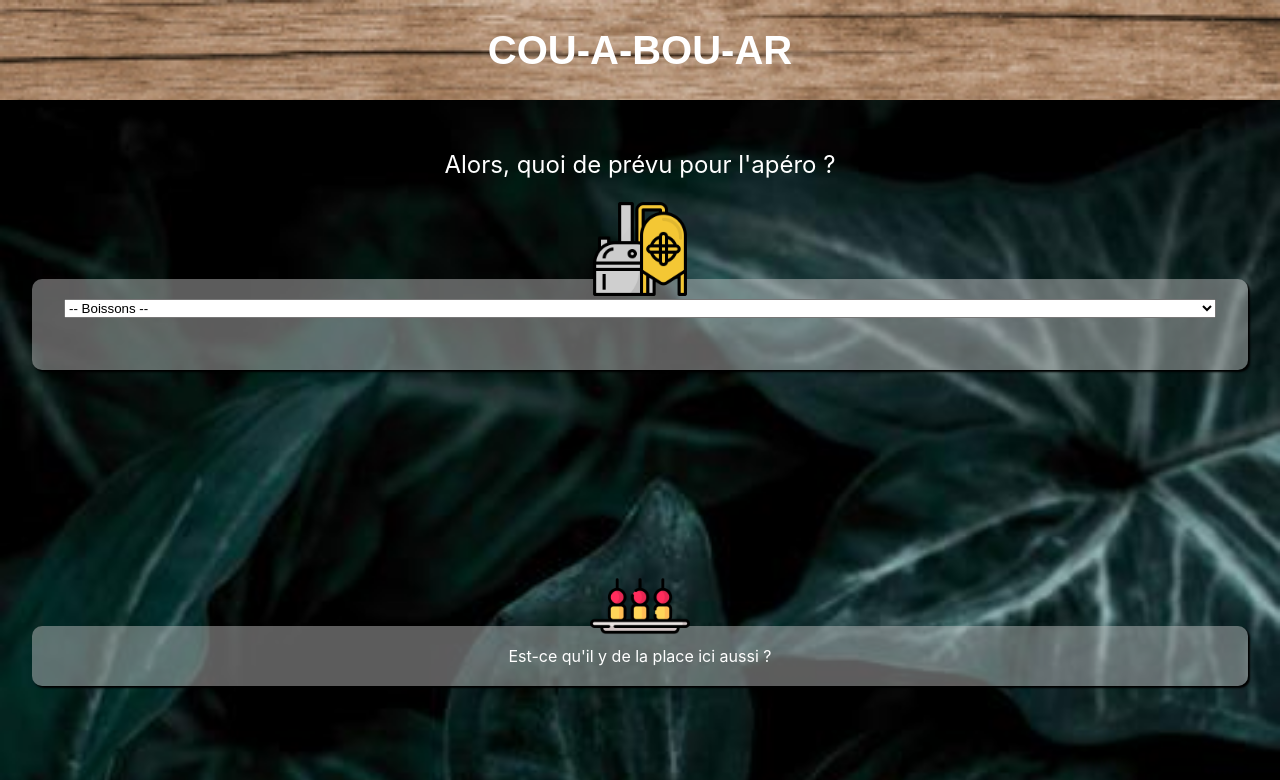
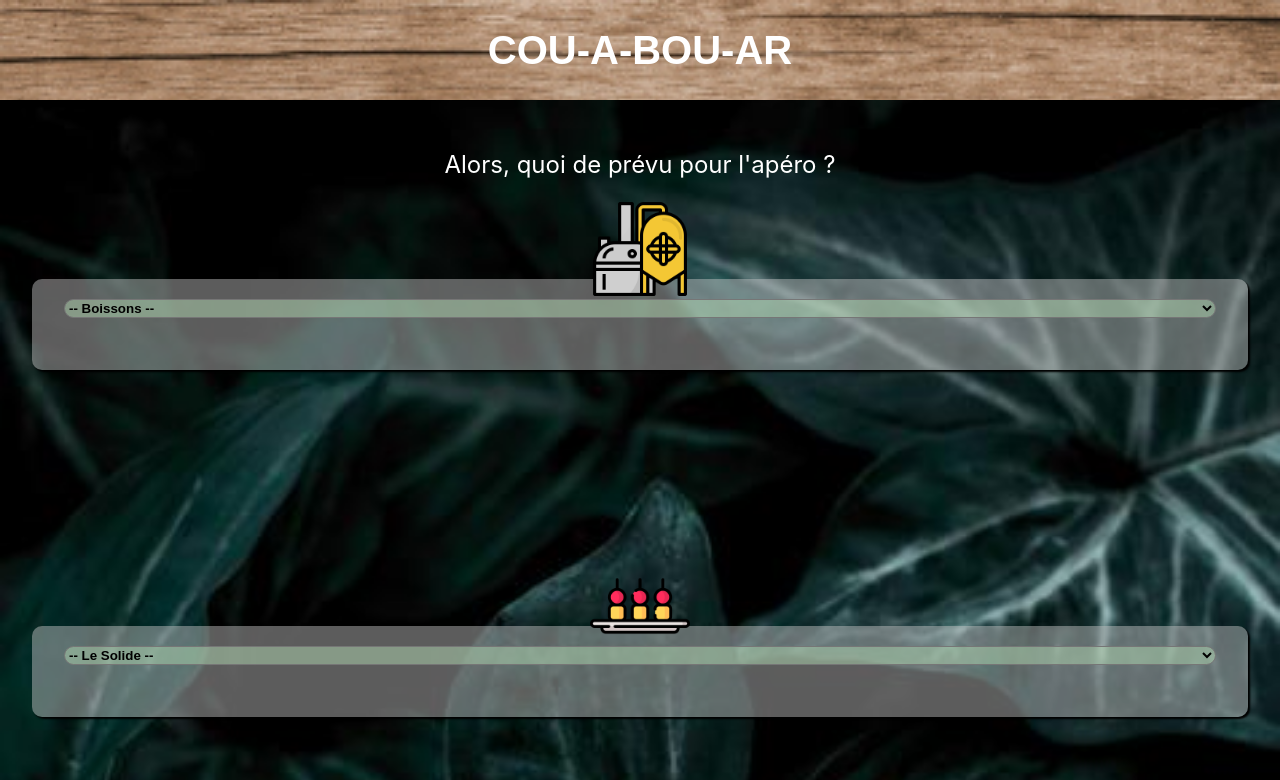
Before and after one commit to Claiirou/hackathon1, a React (Create React App) app: page /calculateur in a window 1280 px wide. Shown: the top 780 px of the page. Built offline with nearby package versions, Linux system fonts and the light colour scheme; a web font is replaced by a local one.

Commit message:
putain con ça marche

```diff
--- a/src/pages/Calculateur.jsx
+++ b/src/pages/Calculateur.jsx
@@ -8,16 +8,36 @@ import bieres from '../assets/bieres.json';
 import softs from '../assets/softs.json';
 import saucisson from '../assets/saucissonOlive.json';
 import bottle from '../assets/bottle.png';
+import nuts from '../assets/nuts.png';
 
 function Calculateur() {
   const [isChosen, setIsChosen] = useState('');
   const [usersChoice] = useState([]);
+  const [isChosenFood, setIsChosenFood] = useState('');
+  const [usersChoiceFood] = useState([]);
+  const [toutLalcool] = useState([...alcool, ...bieres, ...softs]);
+  const [touteLaBouffe] = useState([...saucisson, ...apero]);
 
-function pickOne (value) {
-  usersChoice.push(value);
+  function pickOneDrink (value) {
   setIsChosen(value);
+  usersChoice.push(toutLalcool.filter((oui) => oui.nom_francais === value)[0]);
 }
-console.log(isChosen);
+
+  function pickOneFood (value) {
+    setIsChosenFood(value);
+  usersChoiceFood.push(touteLaBouffe.filter((non) => non.nom_francais === value)[0]);
+}
+  function addItAllUp() {
+    const syntheseAlcool = [];
+    usersChoice.forEach(ouestcequonva => syntheseAlcool.push(ouestcequonva.impact_environnemental['Changement climatique'].synthese / 2));
+    const syntheseFood = [];
+    usersChoiceFood.forEach(ouestcequonva => syntheseFood.push(ouestcequonva.impact_environnemental['Changement climatique'].synthese / 10));
+const summedArray = [...syntheseAlcool, ...syntheseFood];
+const totalScore =  summedArray.reduce((previousValue, currentValue) => previousValue + currentValue, 0) / (250 / 52);
+console.log(totalScore);
+console.log(syntheseAlcool);
+console.log(syntheseFood);
+}
 
   return (
     <div className="calculateurContent">
@@ -26,42 +46,62 @@ console.log(isChosen);
       </div>
       <div className="selectBottle">
         <img src={brewery} alt="brewery" className="breweryImg" />
+
         <div className="bottleContent">
-
-        <select
+          <select
           className="beer-input"
           value={isChosen}
-          onChange={(e) => pickOne(e.target.value)}>
+          onChange={(e) => pickOneDrink(e.target.value)}>
             <option key={''}
             value={''}>-- Boissons --</option>
           {bieres.map((bot) =>
-        (<option
+            (<option
           key={bot.ciqual_AGB}
           value={bot.nom_francais}>{bot.nom_francais}</option>))}
           {alcool.map((bot) =>
-        (<option
+            (<option
           key={bot.ciqual_AGB}
           value={bot.nom_francais}>{bot.nom_francais}</option>))}
           {softs.map((bot) =>
-        (<option
+            (<option
           key={bot.ciqual_AGB}
           value={bot.nom_francais}>{bot.nom_francais}</option>))}
           </select>
 
           {usersChoice.map((u) => (
             <div className="drinks-added">
-              <img src={bottle} alt={u}/>
-              <p>{u}</p></div>
+              <img src={bottle} alt={u.nom_francais}/>
+              <p>{u.nom_francais}</p></div>
           ))}
           </div>
         </div>
       <div className="selectAperitif">
         <img src={aperitif} alt="aperitif" className="aperitifImg" />
         <div className="aperitifContent">
-          Est-ce qu'il y de la place ici aussi ?
-        </div>
+
+        <select
+          className="beer-input"
+          value={isChosenFood}
+          onChange={(e) => pickOneFood(e.target.value)}>
+            <option key={''}
+            value={''}>-- Le Solide --</option>
+          {saucisson.map((bot) =>
+            (<option
+          key={bot.ciqual_AGB}
+          value={bot.nom_francais}>{bot.nom_francais}</option>))}
+          {apero.map((bot) =>
+            (<option
+          key={bot.ciqual_AGB}
+          value={bot.nom_francais}>{bot.nom_francais}</option>))}
+          </select>
+          {usersChoiceFood.map((u) => (
+            <div className="food-added">
+              <img src={nuts} alt={u.nom_francais}/>
+              <p>{u.nom_francais}</p></div>
+          ))}
+          </div>
       </div>
-      <button type="submit" className="calculBtn">
+      <button type="submit" className="calculBtn" onClick={addItAllUp}>
         Calcul
       </button>
     </div>
--- a/src/styles/calculateur.css
+++ b/src/styles/calculateur.css
@@ -24,20 +24,14 @@
   justify-content: center;
   position: relative;
 }
-.soft-input {
-  width: 90vw;
-  margin: 0 auto;
-  margin-bottom: 2rem;
-}
-.alcool-input {
-  width: 90vw;
-  margin: 0 auto;
-  margin-bottom: 2rem;
-}
 .beer-input {
   width: 90vw;
   margin: 0 auto;
   margin-bottom: 2rem;
+  background-color: rgba(178, 216, 177, 0.49);
+  color: black;
+  border-radius: 20px;
+  font-weight: 900;
 }
 .drinks-added img {
   height: 5rem;
@@ -45,7 +39,19 @@
   margin-left: auto;
   margin-right: auto;
 }
-
+.food-added img{
+  height: 3rem;
+  width: 4rem;
+  margin-left: auto;
+  margin-right: auto;
+}
+.food-added {
+  width: 25%;
+  margin: 10px;
+  display: flex;
+  flex-direction: column;
+  text-align: center;
+}
 .drinks-added {
   margin: 10px;
   display: flex;
@@ -102,4 +108,10 @@
 .aperitifContent {
   margin: 20px;
   color: white;
+  display: flex;
+  flex-wrap: wrap;
 }
+.aperitifContent p {
+  overflow: scroll;
+  height: 3rem;
+}
```
